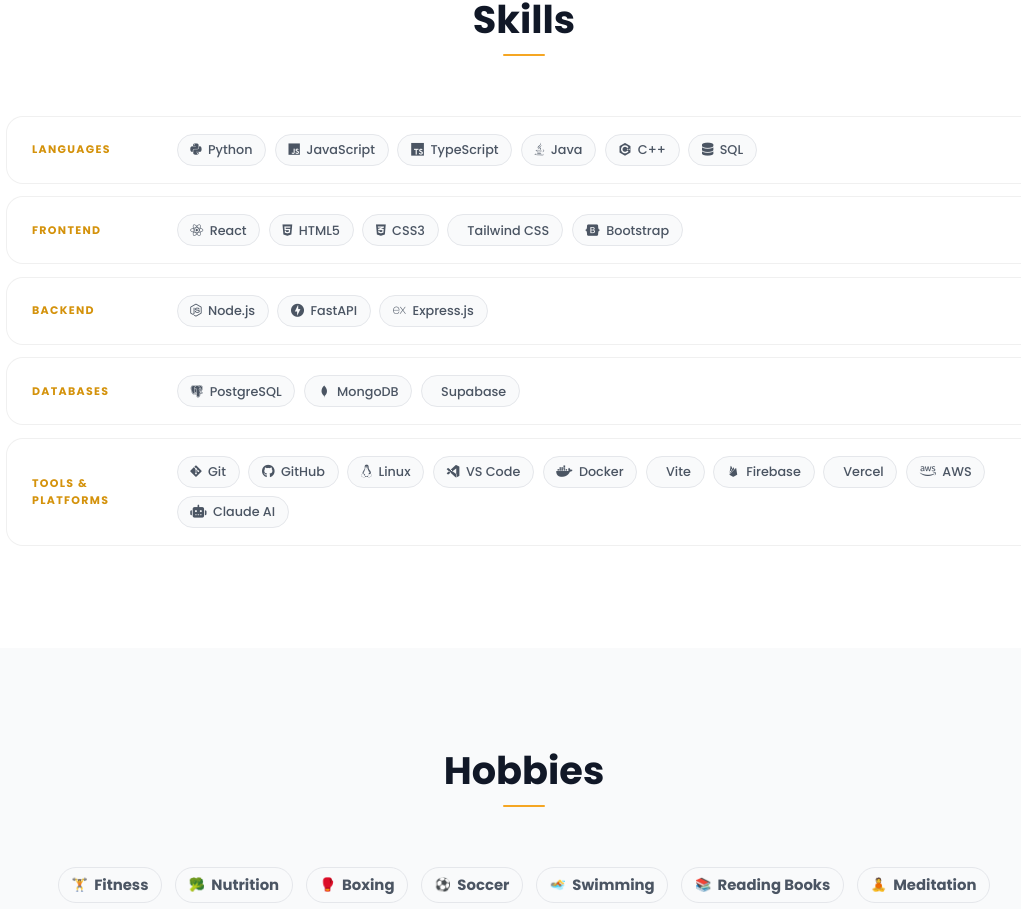
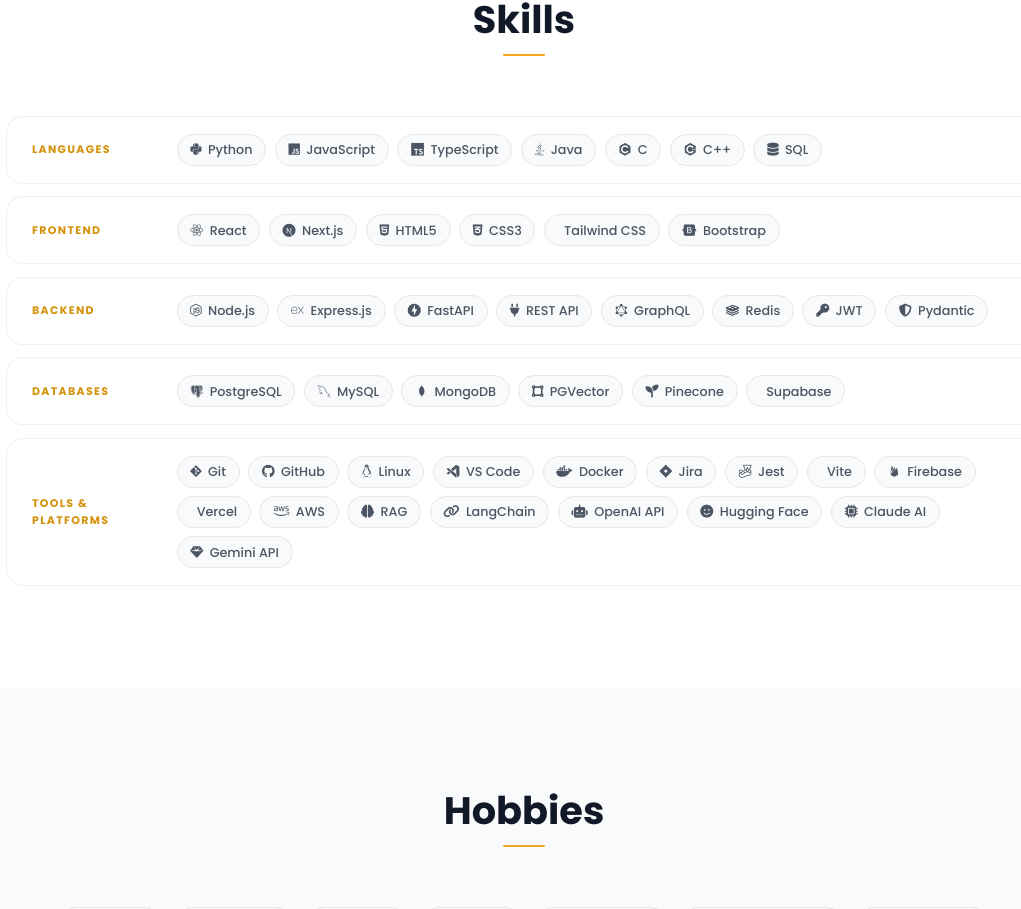
Before and after one commit to sh1vendra/my_portfolio, a React (Vite) app: page / in a window 1280 px wide. Shown: the part 5360-6269 px from the top of the page, without its empty margins (116-1137 px from the left). Built offline with nearby package versions, Linux system fonts and the light colour scheme; some icons are missing.

Commit message:
add missing skills from resume and ai agents stack

```diff
--- a/src/data/index.ts
+++ b/src/data/index.ts
@@ -81,6 +81,7 @@
       { label: 'JavaScript', icon: 'fab fa-js' },
       { label: 'TypeScript', icon: 'devicon-typescript-plain' },
       { label: 'Java', icon: 'fab fa-java' },
+      { label: 'C', icon: 'devicon-c-plain' },
       { label: 'C++', icon: 'devicon-cplusplus-plain' },
       { label: 'SQL', icon: 'fas fa-database' },
     ],
@@ -89,6 +90,7 @@
     category: 'Frontend',
     items: [
       { label: 'React', icon: 'fab fa-react' },
+      { label: 'Next.js', icon: 'devicon-nextjs-plain' },
       { label: 'HTML5', icon: 'fab fa-html5' },
       { label: 'CSS3', icon: 'fab fa-css3-alt' },
       { label: 'Tailwind CSS', icon: 'devicon-tailwindcss-original' },
@@ -99,15 +101,23 @@
     category: 'Backend',
     items: [
       { label: 'Node.js', icon: 'fab fa-node-js' },
+      { label: 'Express.js', icon: 'devicon-express-original' },
       { label: 'FastAPI', icon: 'devicon-fastapi-plain' },
-      { label: 'Express.js', icon: 'devicon-express-original' },
+      { label: 'REST API', icon: 'fas fa-plug' },
+      { label: 'GraphQL', icon: 'devicon-graphql-plain' },
+      { label: 'Redis', icon: 'devicon-redis-plain' },
+      { label: 'JWT', icon: 'fas fa-key' },
+      { label: 'Pydantic', icon: 'fas fa-shield-alt' },
     ],
   },
   {
     category: 'Databases',
     items: [
       { label: 'PostgreSQL', icon: 'devicon-postgresql-plain' },
+      { label: 'MySQL', icon: 'devicon-mysql-plain' },
       { label: 'MongoDB', icon: 'devicon-mongodb-plain' },
+      { label: 'PGVector', icon: 'fas fa-vector-square' },
+      { label: 'Pinecone', icon: 'fas fa-seedling' },
       { label: 'Supabase', icon: 'devicon-supabase-plain' },
     ],
   },
@@ -119,11 +129,18 @@
       { label: 'Linux', icon: 'fab fa-linux' },
       { label: 'VS Code', icon: 'devicon-vscode-plain' },
       { label: 'Docker', icon: 'fab fa-docker' },
+      { label: 'Jira', icon: 'fab fa-jira' },
+      { label: 'Jest', icon: 'devicon-jest-plain' },
       { label: 'Vite', icon: 'devicon-vitejs-plain' },
       { label: 'Firebase', icon: 'devicon-firebase-plain' },
       { label: 'Vercel', icon: 'devicon-vercel-original' },
       { label: 'AWS', icon: 'fab fa-aws' },
-      { label: 'Claude AI', icon: 'fas fa-robot' },
+      { label: 'RAG', icon: 'fas fa-brain' },
+      { label: 'LangChain', icon: 'fas fa-link' },
+      { label: 'OpenAI API', icon: 'fas fa-robot' },
+      { label: 'Hugging Face', icon: 'fas fa-smile' },
+      { label: 'Claude AI', icon: 'fas fa-microchip' },
+      { label: 'Gemini API', icon: 'fas fa-gem' },
     ],
   },
 ]
```
